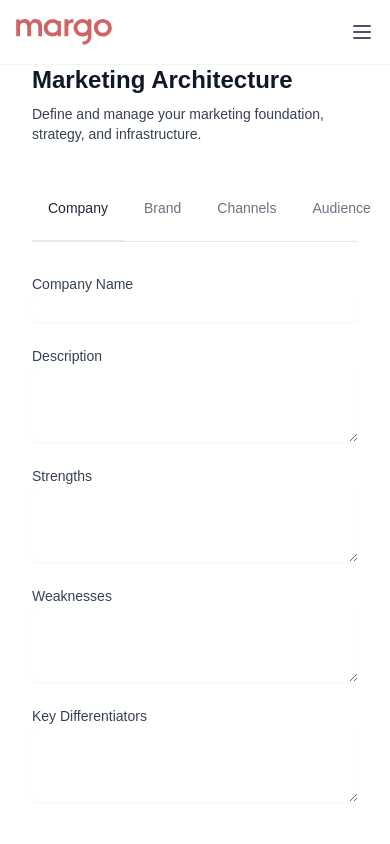
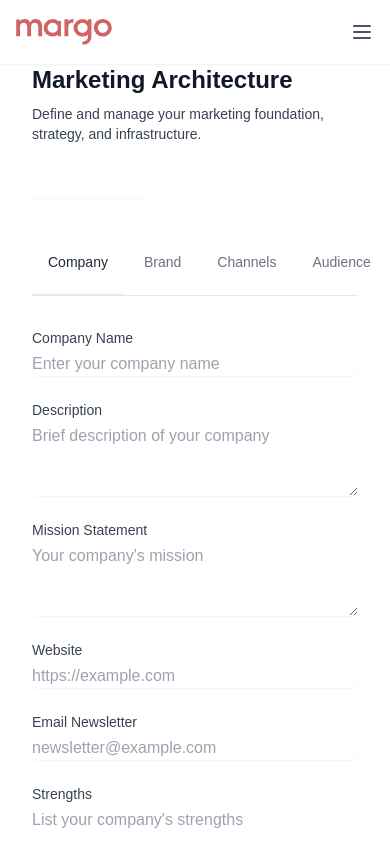
Before and after one commit to SamAndy90/call-margo, a Next.js app: page /dashboard/architecture in a window 390 px wide. Shown: the top 844 px of the page. Built offline with nearby package versions, Linux system fonts and the light colour scheme; no server answers.

Commit message:
feat: enhance Marketing Architecture UI
- Add reusable FormField component
- Implement Company, Brand, and Channels sections
- Add responsive grid layouts
- Improve form field styling and placeholders
- Add 'Add New' button in header

```diff
--- a/src/app/dashboard/architecture/page.tsx
+++ b/src/app/dashboard/architecture/page.tsx
@@ -2,6 +2,7 @@
 
 import { useState } from 'react';
 import { Tab } from '@headlessui/react';
+import { PlusIcon } from '@heroicons/react/24/outline';
 
 function classNames(...classes: string[]) {
   return classes.filter(Boolean).join(' ');
@@ -17,7 +18,40 @@ const tabs = [
   { name: 'Tech Stack', href: '#tech-stack' },
 ];
 
+interface FormFieldProps {
+  label: string;
+  id: string;
+  type?: 'text' | 'textarea' | 'email' | 'url';
+  placeholder?: string;
+  rows?: number;
+}
+
+function FormField({ label, id, type = 'text', placeholder, rows = 3 }: FormFieldProps) {
+  const isTextarea = type === 'textarea';
+  const Component = isTextarea ? 'textarea' : 'input';
+
+  return (
+    <div className="space-y-1">
+      <label htmlFor={id} className="block text-sm font-medium text-gray-700">
+        {label}
+      </label>
+      <div className="mt-1">
+        <Component
+          id={id}
+          name={id}
+          type={type}
+          rows={isTextarea ? rows : undefined}
+          className="block w-full rounded-md border-gray-300 shadow-sm focus:border-coral-500 focus:ring-coral-500 sm:text-sm"
+          placeholder={placeholder}
+        />
+      </div>
+    </div>
+  );
+}
+
 export default function MarketingArchitecture() {
+  const [selectedTab, setSelectedTab] = useState(0);
+
   return (
     <div className="px-4 sm:px-6 lg:px-8">
       <div className="sm:flex sm:items-center">
@@ -27,17 +61,26 @@ export default function MarketingArchitecture() {
             Define and manage your marketing foundation, strategy, and infrastructure.
           </p>
         </div>
+        <div className="mt-4 sm:mt-0 sm:ml-16 sm:flex-none">
+          <button
+            type="button"
+            className="inline-flex items-center rounded-md border border-transparent bg-coral-600 px-4 py-2 text-sm font-medium text-white shadow-sm hover:bg-coral-700 focus:outline-none focus:ring-2 focus:ring-coral-500 focus:ring-offset-2"
+          >
+            <PlusIcon className="-ml-1 mr-2 h-5 w-5" aria-hidden="true" />
+            Add New
+          </button>
+        </div>
       </div>
 
       <div className="mt-8">
-        <Tab.Group>
+        <Tab.Group selectedIndex={selectedTab} onChange={setSelectedTab}>
           <Tab.List className="flex space-x-1 border-b border-gray-200">
             {tabs.map((tab) => (
               <Tab
                 key={tab.name}
                 className={({ selected }) =>
                   classNames(
-                    'py-3 px-4 text-sm font-medium border-b-2 -mb-px',
+                    'py-3 px-4 text-sm font-medium border-b-2 -mb-px focus:outline-none',
                     selected
                       ? 'border-coral-500 text-coral-600'
                       : 'border-transparent text-gray-500 hover:text-gray-700 hover:border-gray-300'
@@ -49,80 +92,154 @@ export default function MarketingArchitecture() {
             ))}
           </Tab.List>
           <Tab.Panels className="mt-8">
-            <Tab.Panel>
-              <div className="space-y-6">
-                <div>
-                  <label htmlFor="name" className="block text-sm font-medium text-gray-700">
-                    Company Name
-                  </label>
-                  <div className="mt-1">
-                    <input
-                      type="text"
-                      name="name"
-                      id="name"
-                      className="block w-full rounded-md border-gray-300 shadow-sm focus:border-coral-500 focus:ring-coral-500 sm:text-sm"
+            {/* Company Panel */}
+            <Tab.Panel className="space-y-6">
+              <FormField
+                label="Company Name"
+                id="companyName"
+                placeholder="Enter your company name"
+              />
+              <FormField
+                label="Description"
+                id="description"
+                type="textarea"
+                placeholder="Brief description of your company"
+              />
+              <FormField
+                label="Mission Statement"
+                id="mission"
+                type="textarea"
+                placeholder="Your company's mission"
+              />
+              <div className="grid grid-cols-1 gap-6 md:grid-cols-2">
+                <FormField
+                  label="Website"
+                  id="website"
+                  type="url"
+                  placeholder="https://example.com"
+                />
+                <FormField
+                  label="Email Newsletter"
+                  id="newsletter"
+                  type="email"
+                  placeholder="newsletter@example.com"
                 />
               </div>
-                </div>
-
-                <div>
-                  <label htmlFor="description" className="block text-sm font-medium text-gray-700">
-                    Description
-                  </label>
-                  <div className="mt-1">
-                    <textarea
-                      id="description"
-                      name="description"
-                      rows={3}
-                      className="block w-full rounded-md border-gray-300 shadow-sm focus:border-coral-500 focus:ring-coral-500 sm:text-sm"
+              <div className="grid grid-cols-1 gap-6 md:grid-cols-2">
+                <FormField
+                  label="Strengths"
+                  id="strengths"
+                  type="textarea"
+                  placeholder="List your company's strengths"
+                />
+                <FormField
+                  label="Weaknesses"
+                  id="weaknesses"
+                  type="textarea"
+                  placeholder="List areas for improvement"
                 />
               </div>
-                </div>
+              <FormField
+                label="Key Differentiators"
+                id="differentiators"
+                type="textarea"
+                placeholder="What makes your company unique?"
+              />
+            </Tab.Panel>
 
-                <div>
-                  <label htmlFor="strengths" className="block text-sm font-medium text-gray-700">
-                    Strengths
-                  </label>
-                  <div className="mt-1">
-                    <textarea
-                      id="strengths"
-                      name="strengths"
-                      rows={3}
-                      className="block w-full rounded-md border-gray-300 shadow-sm focus:border-coral-500 focus:ring-coral-500 sm:text-sm"
+            {/* Brand Panel */}
+            <Tab.Panel className="space-y-6">
+              <div className="grid grid-cols-1 gap-6 md:grid-cols-2">
+                <FormField
+                  label="Brand Name"
+                  id="brandName"
+                  placeholder="Your brand name"
+                />
+                <FormField
+                  label="Tagline"
+                  id="tagline"
+                  placeholder="Your brand's tagline"
                 />
               </div>
-                </div>
-
-                <div>
-                  <label htmlFor="weaknesses" className="block text-sm font-medium text-gray-700">
-                    Weaknesses
-                  </label>
-                  <div className="mt-1">
-                    <textarea
-                      id="weaknesses"
-                      name="weaknesses"
-                      rows={3}
-                      className="block w-full rounded-md border-gray-300 shadow-sm focus:border-coral-500 focus:ring-coral-500 sm:text-sm"
+              <FormField
+                label="Brand Story"
+                id="brandStory"
+                type="textarea"
+                placeholder="Tell your brand's story"
+                rows={4}
+              />
+              <div className="grid grid-cols-1 gap-6 md:grid-cols-2">
+                <FormField
+                  label="Voice & Tone"
+                  id="voiceTone"
+                  type="textarea"
+                  placeholder="Describe your brand's voice and tone"
+                />
+                <FormField
+                  label="Visual Identity"
+                  id="visualIdentity"
+                  type="textarea"
+                  placeholder="Describe your visual brand guidelines"
                 />
               </div>
-                </div>
+              <FormField
+                label="Brand Values"
+                id="brandValues"
+                type="textarea"
+                placeholder="List your brand's core values"
+              />
+            </Tab.Panel>
 
-                <div>
-                  <label htmlFor="differentiators" className="block text-sm font-medium text-gray-700">
-                    Key Differentiators
-                  </label>
-                  <div className="mt-1">
-                    <textarea
-                      id="differentiators"
-                      name="differentiators"
-                      rows={3}
-                      className="block w-full rounded-md border-gray-300 shadow-sm focus:border-coral-500 focus:ring-coral-500 sm:text-sm"
+            {/* Channels Panel */}
+            <Tab.Panel className="space-y-6">
+              <div className="grid grid-cols-1 gap-6 md:grid-cols-2">
+                <FormField
+                  label="Primary Channels"
+                  id="primaryChannels"
+                  type="textarea"
+                  placeholder="List your main marketing channels"
+                />
+                <FormField
+                  label="Secondary Channels"
+                  id="secondaryChannels"
+                  type="textarea"
+                  placeholder="List your supporting channels"
                 />
               </div>
-                </div>
+              <FormField
+                label="Channel Strategy"
+                id="channelStrategy"
+                type="textarea"
+                placeholder="Describe your channel strategy"
+                rows={4}
+              />
+              <div className="grid grid-cols-1 gap-6 md:grid-cols-3">
+                <FormField
+                  label="Social Media"
+                  id="socialMedia"
+                  type="textarea"
+                  placeholder="List your social media presence"
+                />
+                <FormField
+                  label="Content Platforms"
+                  id="contentPlatforms"
+                  type="textarea"
+                  placeholder="List your content platforms"
+                />
+                <FormField
+                  label="Paid Channels"
+                  id="paidChannels"
+                  type="textarea"
+                  placeholder="List your paid marketing channels"
+                />
               </div>
             </Tab.Panel>
-            {/* Add other tab panels here */}
+
+            {/* Other panels will be implemented similarly */}
+            <Tab.Panel>Audience Content</Tab.Panel>
+            <Tab.Panel>Product Content</Tab.Panel>
+            <Tab.Panel>Competitors Content</Tab.Panel>
+            <Tab.Panel>Tech Stack Content</Tab.Panel>
           </Tab.Panels>
         </Tab.Group>
       </div>
```
Lines whose indentation alone changed are shown as unchanged.
